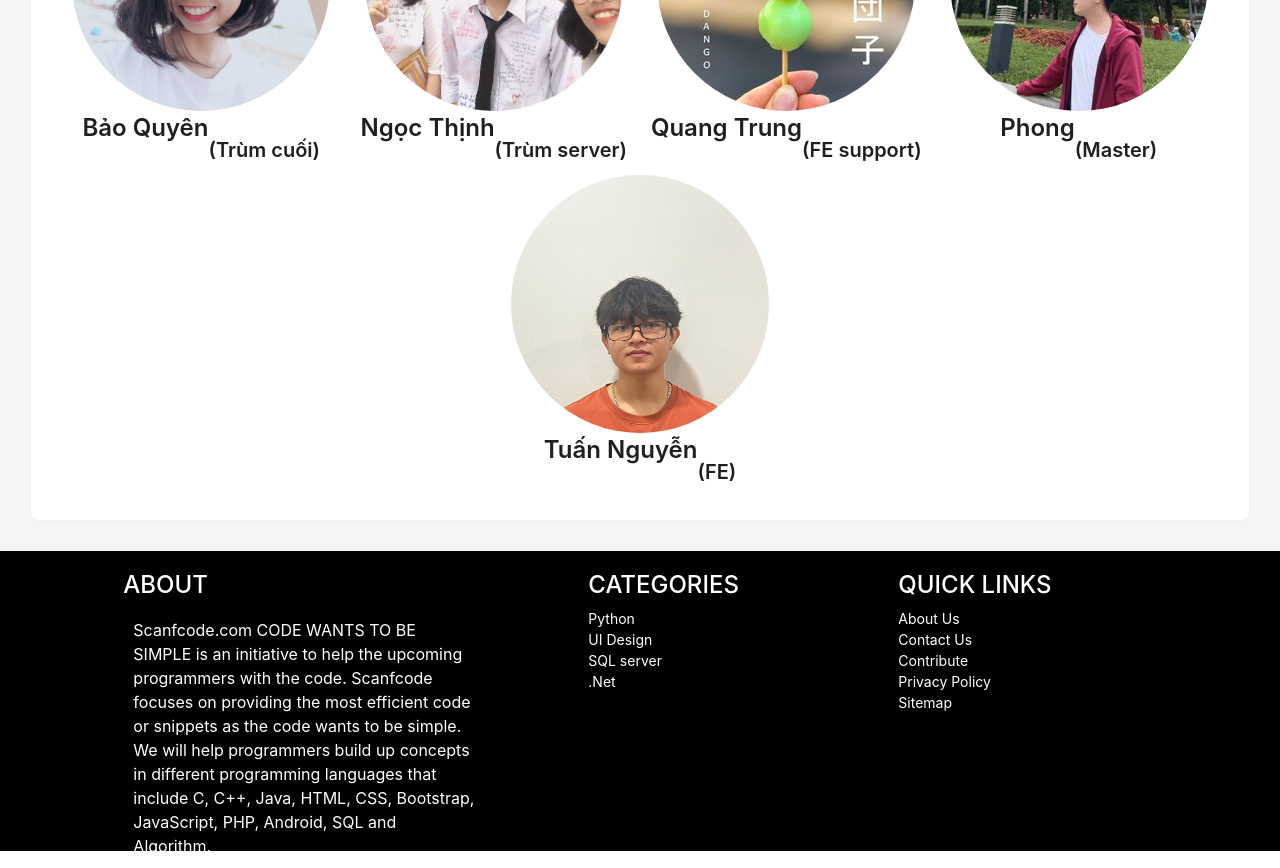
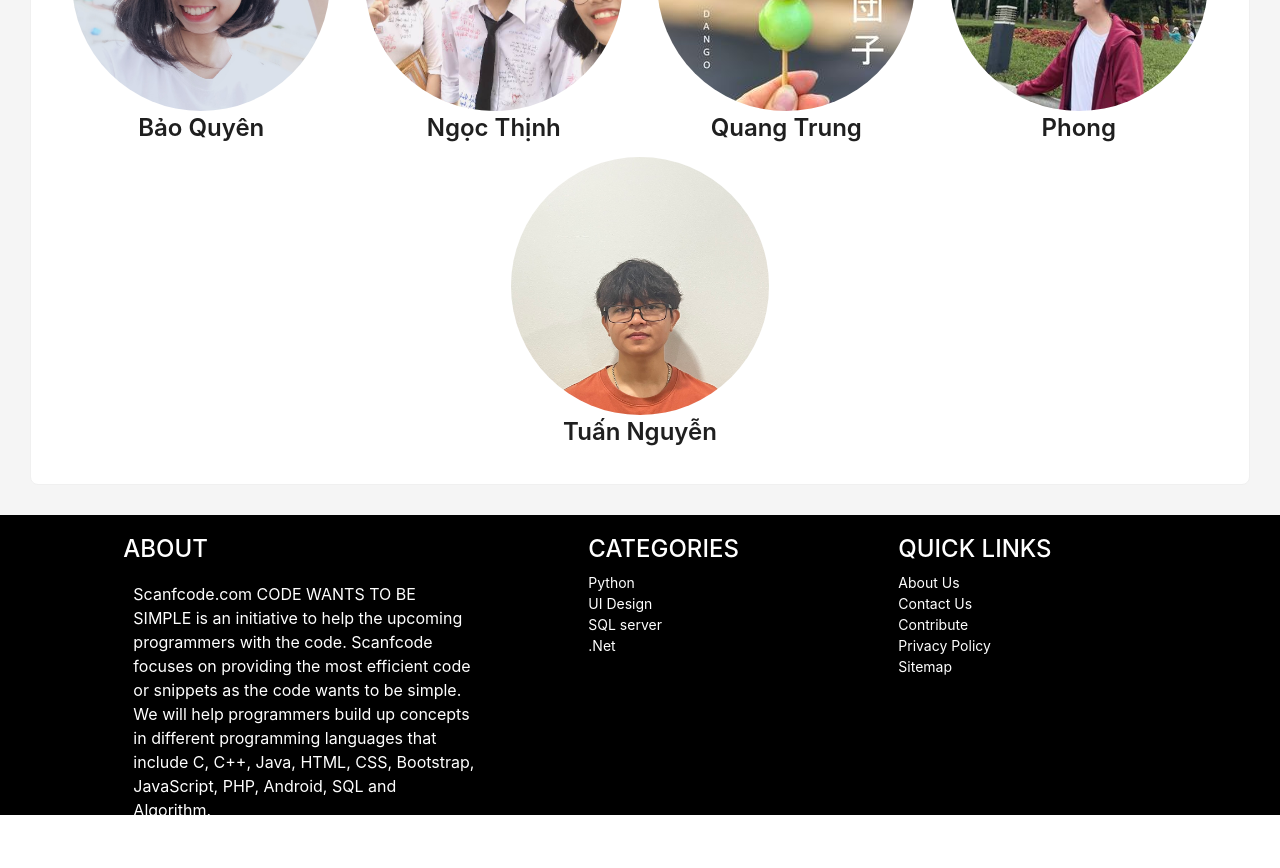
Before and after one commit to nguyenvantuan2k1/CAP2-UI, a React (Create React App) app: page / in a window 1280 px wide. Shown: the part 1600-2468 px from the top of the page. After the commit the page ends 2432 px from the top, so only its background shows below. Built offline with nearby package versions, Linux system fonts and the light colour scheme; no server answers.

Commit message:
change ui

```diff
--- a/src/components/admin_farm/home/AdminHome.jsx
+++ b/src/components/admin_farm/home/AdminHome.jsx
@@ -239,7 +239,7 @@ const AdminHome = () => {
                                 </div>
                                 <div style={{ justifyContent: 'center', display: 'flex' }}>
                                     <h3>Bảo Quyên </h3>
-                                    <h4>(Trùm cuối)</h4>
+                                    {/* <h4>(Trùm cuối)</h4> */}
                                 </div>
                             </Col>
                             <Col span={6}>
@@ -257,7 +257,7 @@ const AdminHome = () => {
                                 </div>
                                 <div style={{ justifyContent: 'center', display: 'flex' }}>
                                     <h3>Ngọc Thịnh </h3>
-                                    <h4>(Trùm server)</h4>
+                                    {/* <h4>(Trùm server)</h4> */}
                                 </div>
                             </Col>
                             <Col span={6}>
@@ -275,7 +275,7 @@ const AdminHome = () => {
                                 </div>
                                 <div style={{ justifyContent: 'center', display: 'flex' }}>
                                     <h3>Quang Trung </h3>
-                                    <h4>(FE support)</h4>
+                                    {/* <h4>(FE support)</h4> */}
                                 </div>
                             </Col>
                             <Col span={6}>
@@ -293,7 +293,7 @@ const AdminHome = () => {
                                 </div>
                                 <div style={{ justifyContent: 'center', display: 'flex' }}>
                                     <h3>Phong </h3>
-                                    <h4>(Master)</h4>
+                                    {/* <h4>(Master)</h4> */}
                                 </div>
                             </Col>
                         </Row>
@@ -319,7 +319,7 @@ const AdminHome = () => {
                                 </div>
                                 <div style={{ justifyContent: 'center', display: 'flex' }}>
                                     <h3>Tuấn Nguyễn</h3>
-                                    <h4>(FE)</h4>
+                                    {/* <h4>(FE)</h4> */}
                                 </div>
                             </Col>
                         </Row>
--- a/src/components/client_farm/home/NewClientHome.jsx
+++ b/src/components/client_farm/home/NewClientHome.jsx
@@ -230,7 +230,7 @@ const NewClientHome = () => {
                                 </div>
                                 <div style={{ justifyContent: 'center', display: 'flex' }}>
                                     <h3>Bảo Quyên </h3>
-                                    <h4>(Trùm cuối)</h4>
+                                    {/* <h4>(Trùm cuối)</h4> */}
                                 </div>
                             </Col>
                             <Col span={6}>
@@ -248,7 +248,7 @@ const NewClientHome = () => {
                                 </div>
                                 <div style={{ justifyContent: 'center', display: 'flex' }}>
                                     <h3>Ngọc Thịnh </h3>
-                                    <h4>(Trùm server)</h4>
+                                    {/* <h4>(Trùm server)</h4> */}
                                 </div>
                             </Col>
                             <Col span={6}>
@@ -266,7 +266,7 @@ const NewClientHome = () => {
                                 </div>
                                 <div style={{ justifyContent: 'center', display: 'flex' }}>
                                     <h3>Quang Trung </h3>
-                                    <h4>(FE support)</h4>
+                                    {/* <h4>(FE support)</h4> */}
                                 </div>
                             </Col>
                             <Col span={6}>
@@ -284,7 +284,7 @@ const NewClientHome = () => {
                                 </div>
                                 <div style={{ justifyContent: 'center', display: 'flex' }}>
                                     <h3>Phong </h3>
-                                    <h4>(Master)</h4>
+                                    {/* <h4>(Master)</h4> */}
                                 </div>
                             </Col>
                         </Row>
@@ -310,7 +310,7 @@ const NewClientHome = () => {
                                 </div>
                                 <div style={{ justifyContent: 'center', display: 'flex' }}>
                                     <h3>Tuấn Nguyễn</h3>
-                                    <h4>(FE)</h4>
+                                    {/* <h4>(FE)</h4> */}
                                 </div>
                             </Col>
                         </Row>
```
